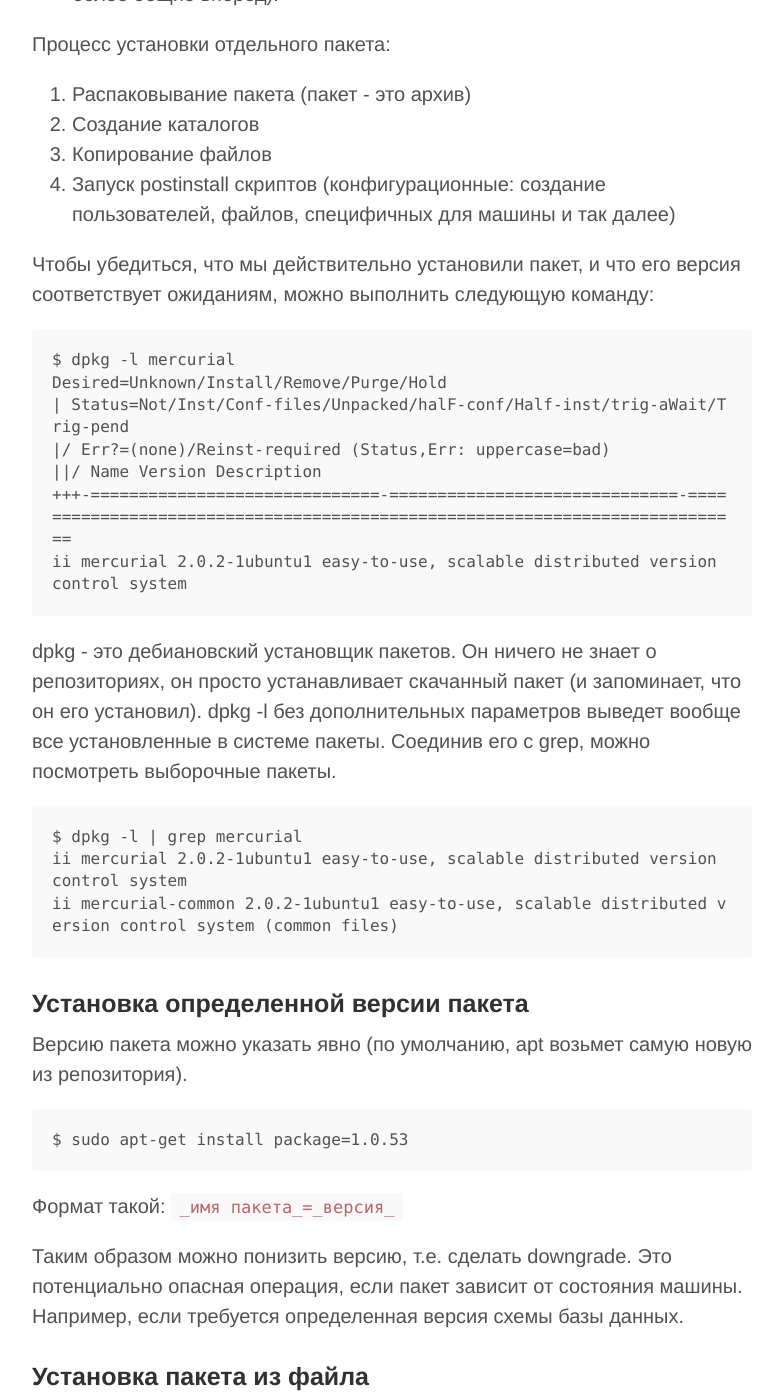
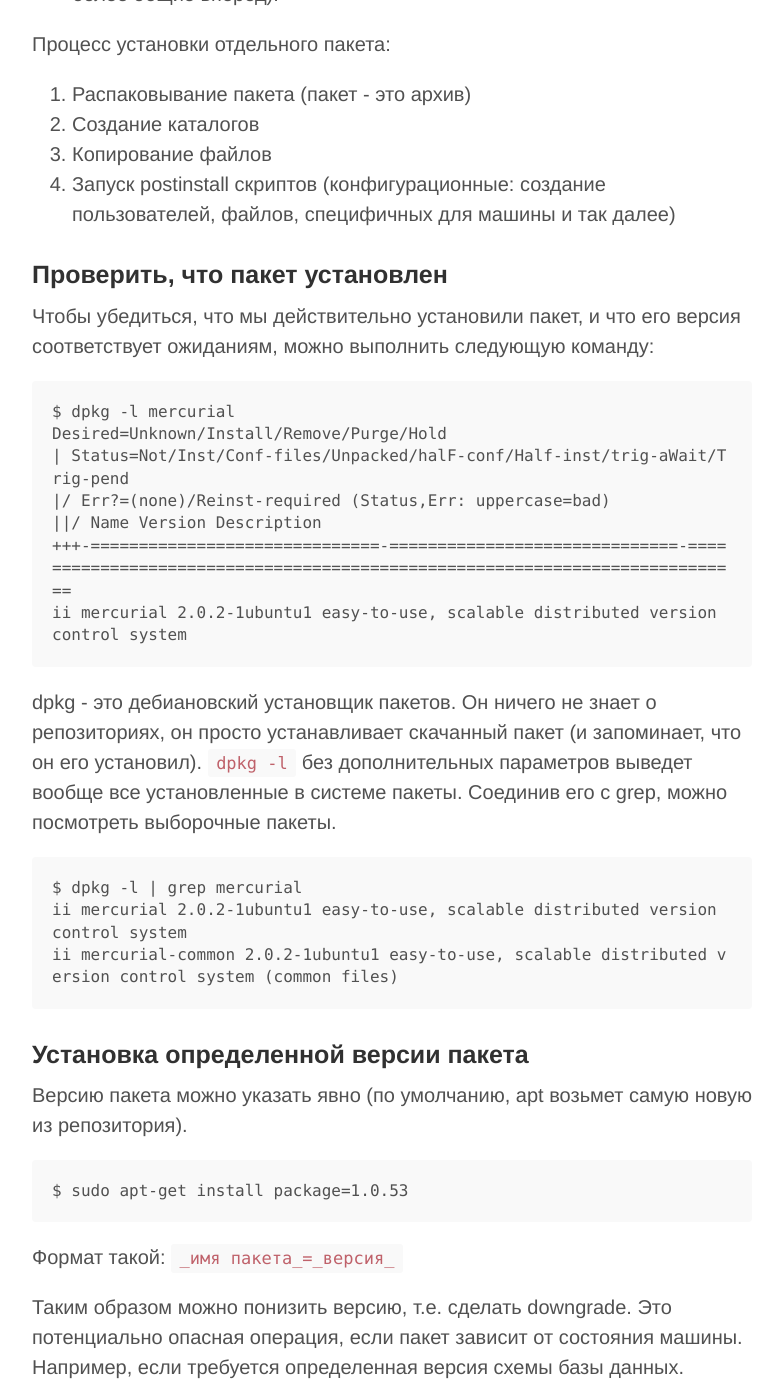
Before and after one commit to lonlylocly/lonlylocly.github.io, a Jekyll site: the page built from _posts/2014-10-26-Surviving-with-debian.md, in a window 1280 px wide and 1400 px high, scrolled down 1408 px. Shown: the whole window, without its empty margins (248-1031 px from the left). Built offline with Jekyll 4.4.1, drawn with Linux system fonts in a browser that asks for light colours; Markdown is read by kramdown in place of the engine named in the settings; some of the changed text lies outside the part shown.

Commit message:
Update 2014-10-26-Surviving-with-debian.md

```diff
--- a/_posts/2014-10-26-Surviving-with-debian.md
+++ b/_posts/2014-10-26-Surviving-with-debian.md
@@ -40,6 +40,8 @@
 3. Копирование файлов
 4. Запуск postinstall скриптов (конфигурационные: создание пользователей, файлов, специфичных для машины и так далее)
 
+### Проверить, что пакет установлен
+
 Чтобы убедиться, что мы действительно установили пакет, и что его версия соответствует ожиданиям, можно выполнить следующую команду:
 
     $ dpkg -l mercurial
@@ -51,7 +53,7 @@
     ii mercurial 2.0.2-1ubuntu1 easy-to-use, scalable distributed version control system
 
 dpkg - это дебиановский установщик пакетов. Он ничего не знает о репозиториях, он просто устанавливает скачанный пакет (и запоминает, что он его установил).
-dpkg -l без дополнительных параметров выведет вообще все установленные в системе пакеты.
+`dpkg -l` без дополнительных параметров выведет вообще все установленные в системе пакеты.
 Соединив его с grep, можно посмотреть выборочные пакеты.
 
     $ dpkg -l | grep mercurial
@@ -156,7 +158,7 @@
 Во-первых, при установке пакета с помощью apt-get, устанавливаются все его зависимости.
 Чтобы избежать сюрпризов, apt-get в интерактивном режиме указывает, какие дополнительные пакеты будут установлены, и сколько они займут места на жестком диске.
 
-Во-вторых, так как пакеты включают в себя конфигурационные скрипты, возможны любые посторонние эффекты. В том числе по этой причине ubuntu строго следит за пакетами в своем репозитории - чтобы там не было вредных пакетов.
+Во-вторых, так как пакеты включают в себя конфигурационные скрипты, возможны любые посторонние эффекты. С учетом того, что выполняется этот код от имени root, любое неосторожное движение может навредить системе, как, например, ошибочное удаление системных файлов. В том числе по этой причине ubuntu строго следит за пакетами в своем репозитории - чтобы там не было вредных пакетов.
 
 ### Особенности удаления зависимых пакетов
 
```
